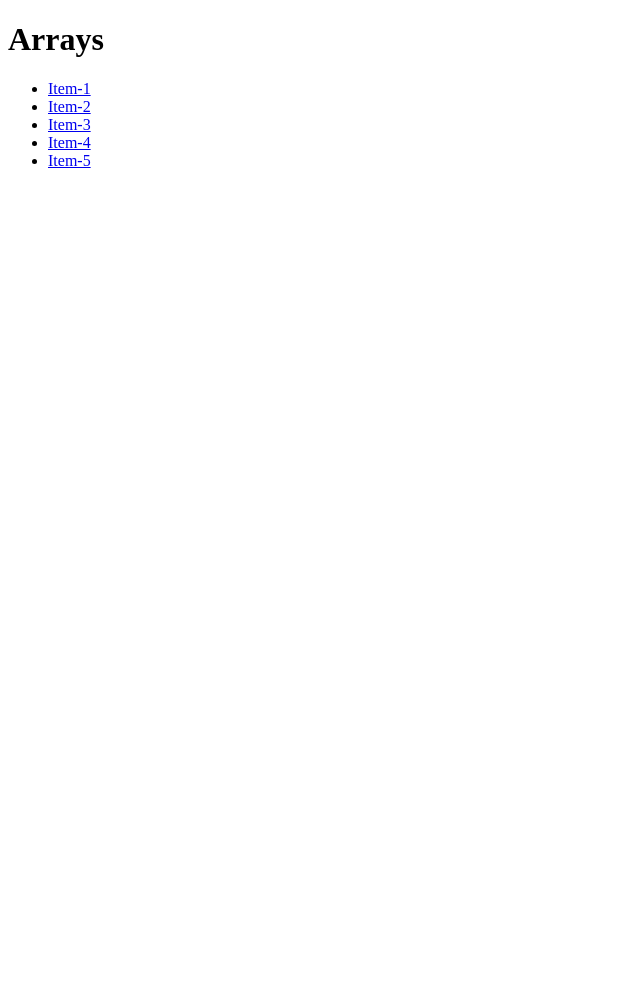
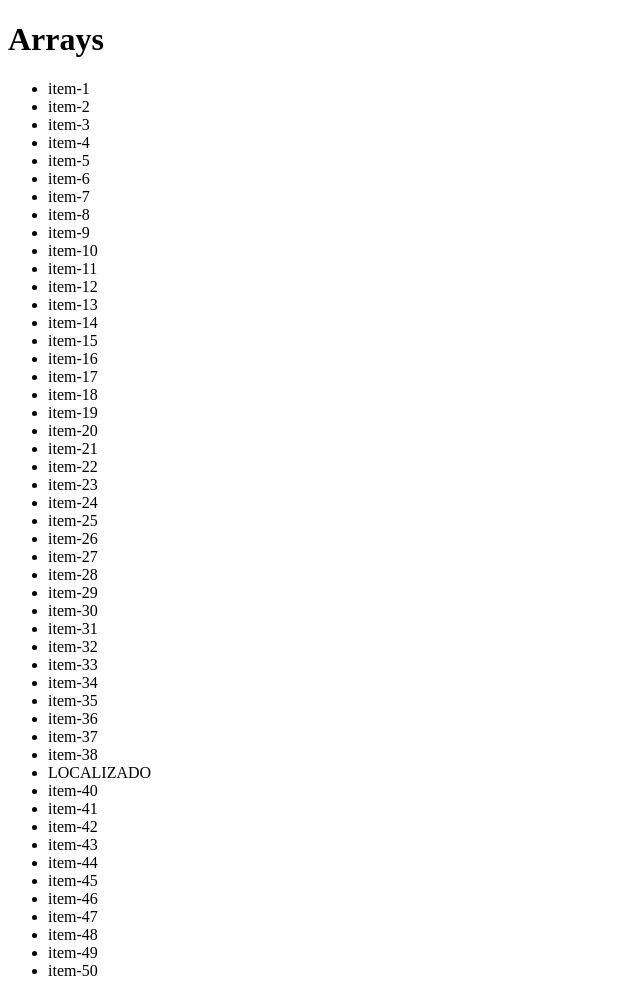
Before and after one commit to 1ESPG-2023/rm97824, a plain HTML site: page index.html in a window 1280 px wide. Shown: the whole page, without its empty margins (0-640 px from the left). Before the commit the page ends 800 px from the top, so only its background shows below. Drawn offline with Linux system fonts and the light colour scheme.

Commit message:
spread + HTMLcollection + map

```diff
--- a/index.html
+++ b/index.html
@@ -11,11 +11,56 @@
     <h1>Arrays</h1>
     <div>
         <ul>
-            <li><a href="#">Item-1</a></li>
-            <li><a href="#">Item-2</a></li>
-            <li><a href="#">Item-3</a></li>
-            <li><a href="#">Item-4</a></li>
-            <li><a href="#">Item-5</a></li>
+            <li>item-1</li>
+            <li>item-2</li>
+            <li>item-3</li>
+            <li>item-4</li>
+            <li>item-5</li>
+            <li>item-6</li>
+            <li>item-7</li>
+            <li>item-8</li>
+            <li>item-9</li>
+            <li>item-10</li>
+            <li>item-11</li>
+            <li>item-12</li>
+            <li>item-13</li>
+            <li>item-14</li>
+            <li>item-15</li>
+            <li>item-16</li>
+            <li>item-17</li>
+            <li>item-18</li>
+            <li>item-19</li>
+            <li>item-20</li>
+            <li>item-21</li>
+            <li>item-22</li>
+            <li>item-23</li>
+            <li>item-24</li>
+            <li>item-25</li>
+            <li>item-26</li>
+            <li>item-27</li>
+            <li>item-28</li>
+            <li>item-29</li>
+            <li>item-30</li>
+            <li>item-31</li>
+            <li>item-32</li>
+            <li>item-33</li>
+            <li>item-34</li>
+            <li>item-35</li>
+            <li>item-36</li>
+            <li>item-37</li>
+            <li>item-38</li>
+            <li>item-39</li>
+            <li>item-40</li>
+            <li>item-41</li>
+            <li>item-42</li>
+            <li>item-43</li>
+            <li>item-44</li>
+            <li>item-45</li>
+            <li>item-46</li>
+            <li>item-47</li>
+            <li>item-48</li>
+            <li>item-49</li>
+            <li>item-50</li>
         </ul>
     </div>
 </body>
--- a/js/zyb-5647.js
+++ b/js/zyb-5647.js
@@ -1,5 +1,3 @@
-const liElement = document.getElementsByTagName("li");
-
 // for (let index = 0; index < liElement.length; index++) {
 //     console.log(liElement[index].textContent);
 
@@ -7,25 +5,34 @@ const liElement = document.getElementsByTagName("li");
 
 // //console.log(liElement);
 
-//declaração de arrays
-let num1 = [1,2,3,4,5];
-let num2 = [6,7,8,9,10];
-let num3 = [num1, num2];
+// //declaração de arrays
+// let num1 = [1,2,3,4,5];
+// let num2 = [6,7,8,9,10];
+// //espalhar o array com SPREAD [...]
+// let num3 = [...num1, ...num2];
 
-console.log(`Array 1: ${num1}`);
-console.log(`Array 2: ${num2}`);
-console.log(`Array 3: ${num3}`);
+// console.log(`Array 1: ${num1}`);
+// console.log(`Array 2: ${num2}`);
+// console.log(`Array 3: ${num3}`);
+
+// //Listando o array com map
+// num3.map((numero, key)=>{
+
+//     console.log(`${(key + 1)} - Itens do array - ${numero}`);
+// })
+//convertendo html collection em array de forma indireta
+const liElementHtml = document.getElementsByTagName("li");
+const liElementArray = [...liElementHtml]
+
+liElementArray.map((item, key)=>{
+    if (item.textContent == "item-39") {
+        console.log(`${key + 1} - ${item.textContent = "LOCALIZADO"}`)
+
+    }
+})
+
 
 //Listando o Array - Técnica especial
 // num3.forEach((itemDoArray)=>{
 //     console.log(`Array 3 sendo listado: ${itemDoArray}`)
 // })
-
-//Listando o array com map
-num3.map((numero, key)=>{
-
-    console.log(`${(key + 1)} - Itens do array - ${numero}`);
-    numero.forEach((digitos)=>{
-        console.log(digitos)
-    })
-})
```
